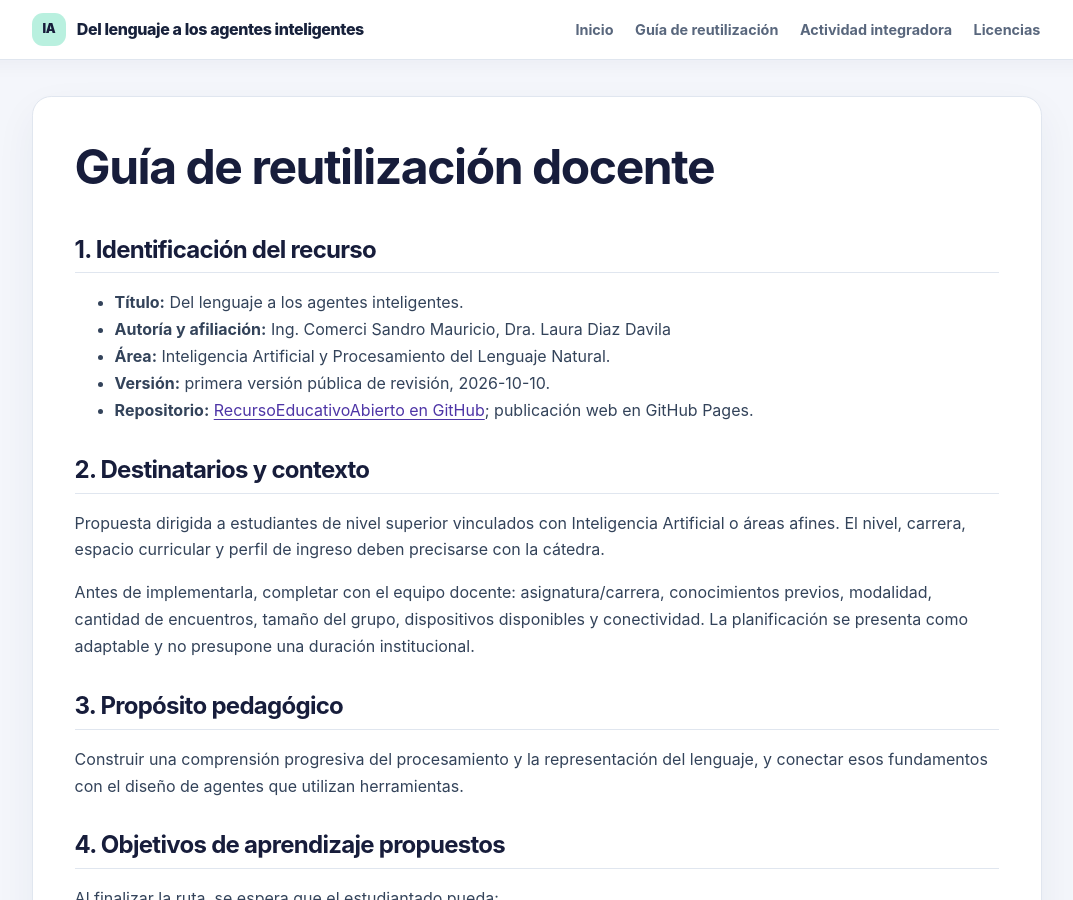
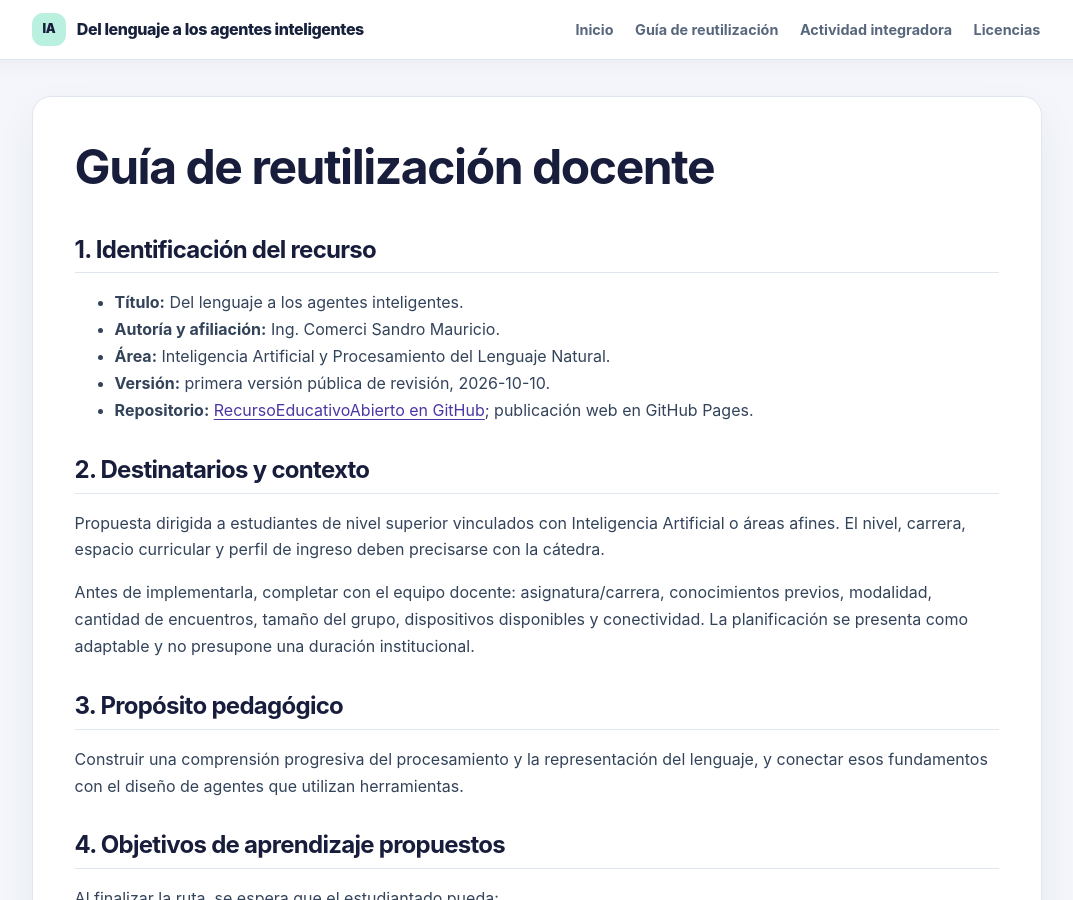
Before and after one commit to comercisandro/RecursoEducativoAbierto, a Jekyll site: the page built from guia-reutilizacion.md, in a window 1280 px wide and 900 px high. Shown: the whole window, without its empty margins (103-1176 px from the left). Built offline with Jekyll 4.4.1, drawn with Linux system fonts in a browser that asks for light colours.

Commit message:
Update guide affiliation

```diff
--- a/guia-reutilizacion.md
+++ b/guia-reutilizacion.md
@@ -11,7 +11,7 @@ permalink: /guia-reutilizacion.html
 ## 1. Identificación del recurso
 
 - **Título:** Del lenguaje a los agentes inteligentes.
-- **Autoría y afiliación:** Ing. Comerci Sandro Mauricio, Dra. Laura Diaz Davila
+- **Autoría y afiliación:** Ing. Comerci Sandro Mauricio.
 - **Área:** Inteligencia Artificial y Procesamiento del Lenguaje Natural.
 - **Versión:** primera versión pública de revisión, 2026-10-10.
 - **Repositorio:** [RecursoEducativoAbierto en GitHub](https://github.com/comercisandro/RecursoEducativoAbierto); publicación web en GitHub Pages.
```
